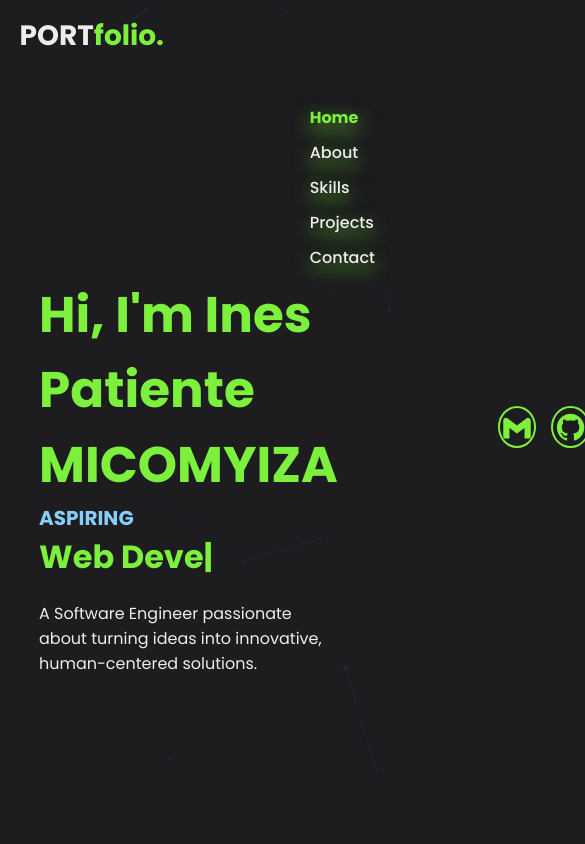
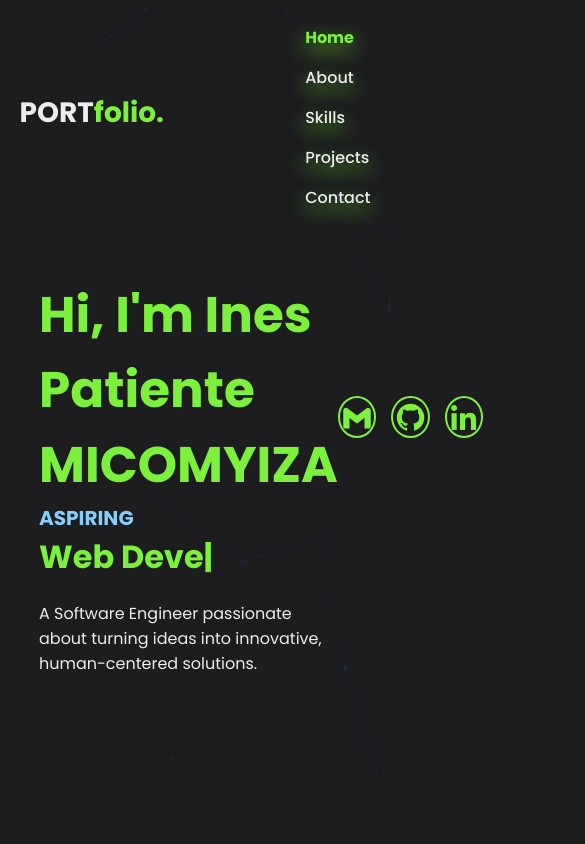
Before and after one commit to Inespaty/personal-portfolio, a plain HTML site: page index.html in a window 390 px wide. Shown: the top 844 px of the page, 585 px wide, since content can reach past the window. Drawn offline with nearby package versions, Linux system fonts and the light colour scheme.

Commit message:
Updated portfolio

```diff
--- a/style.css
+++ b/style.css
@@ -50,7 +50,7 @@ body {
     color: #ededed;
     text-decoration: none;
     font-weight: 500;
-    margin-left: 35px;
+    margin-left: 20px;
     transition: .3s;
     opacity: 0;
     animation: slideTop .5s ease forwards;
@@ -69,14 +69,16 @@ body {
 @media (max-width: 768px) {
   .header {
     padding: 15px 5%;
-    flex-direction: column; /* stack logo + nav */
-    align-items: flex-start;
+    flex-direction: row; /* stack logo + nav */
+    align-items: center;
+    justify-content: space-between;
   }
 
   .navbar {
     display: flex;
     flex-direction: column;
     gap: 15px;
+    right: 0;
     margin-top: 10px;
   }
 
@@ -145,7 +147,7 @@ body {
 
 @media (max-width: 768px) {
   .home-sci {
-    justify-content: center;
+    justify-content: left;
     margin-top: 30px;
   }
 }
@@ -634,53 +636,3 @@ section h1 {
 .footer-socials a:hover {
   color: #4CAF50; /* match your button color */
 }
-
-
-
-/* ===== Mobile Adjustments ===== */
-@media (max-width: 768px) {
-    /* Navbar moves to the right */
-    .header {
-        flex-direction: row; /* keep logo + nav in a row */
-        justify-content: space-between;
-        align-items: center;
-        padding: 15px 5%;
-    }
-
-    .navbar {
-        flex-direction: column; /* stack links vertically */
-        position: fixed;
-        right: 0;
-        top: 80px; /* below header */
-        background: rgba(29, 28, 31, 0.95); /* optional semi-transparent bg */
-        padding: 15px;
-        border-radius: 10px 0 0 10px;
-        gap: 10px;
-        z-index: 99;
-    }
-
-    .navbar a {
-        margin-left: 0;
-        font-size: 16px;
-    }
-
-    /* Push content so navbar doesn't block */
-    .home-content {
-        margin-right: 160px; /* adjust to navbar width */
-    }
-
-    /* Social icons below paragraph */
-    .home-sci {
-        position: relative;
-        bottom: 0;
-        left: 0;
-        margin: 20px 0 0 0;
-        justify-content: center;
-        flex-direction: row; /* horizontal stack */
-        order: 2; /* place after paragraph */
-    }
-
-    .home-content p {
-        order: 1; /* ensure paragraph comes before social icons */
-    }
-}
```
